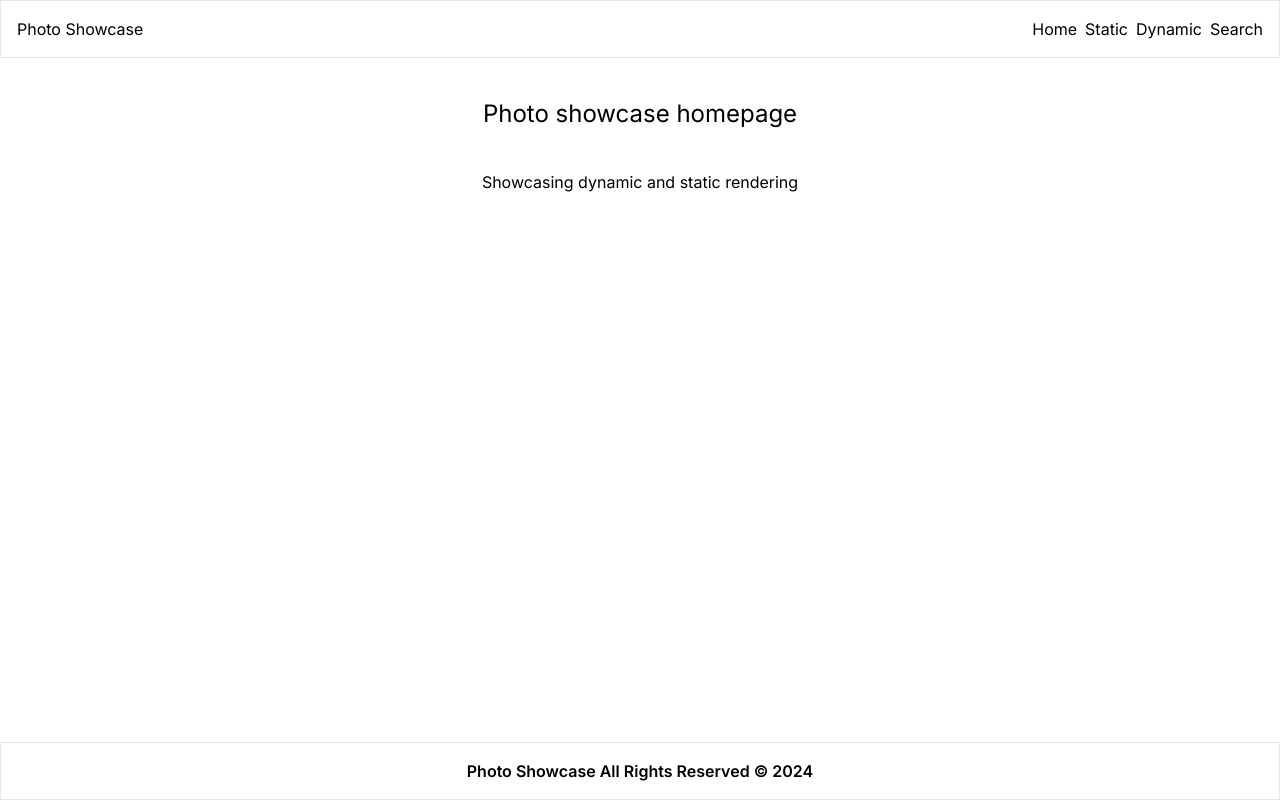
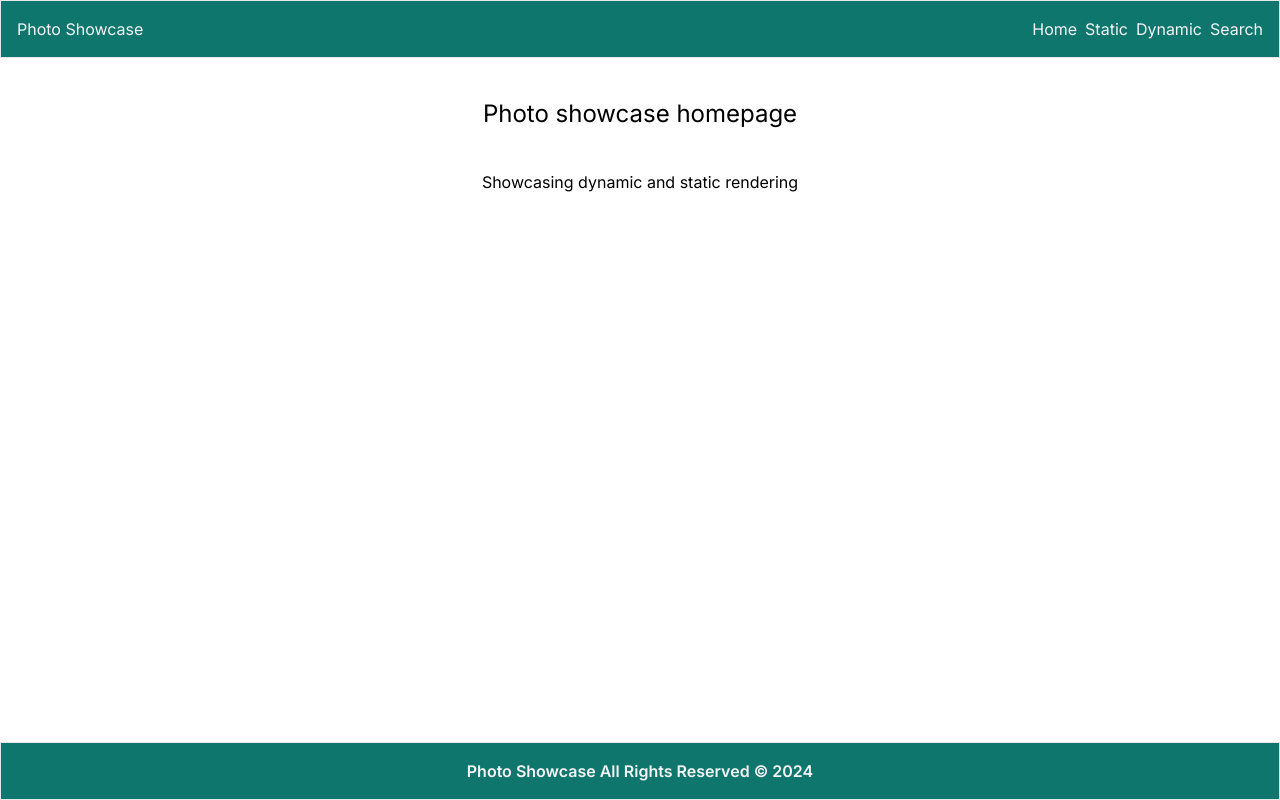
Before and after one commit to acktreptow/photo-showcase, a Next.js app: page / in a window 1280 px wide. Built offline with nearby package versions, Linux system fonts and the light colour scheme.

Commit message:
update color scheme

```diff
--- a/src/app/components/Footer.tsx
+++ b/src/app/components/Footer.tsx
@@ -1,6 +1,6 @@
 function Footer() {
   return (
-    <footer className="container mx-auto border text-center py-4">
+    <footer className="container mx-auto border text-center py-4 bg-teal-700 text-zinc-100">
       <p className="font-semibold">Photo Showcase All Rights Reserved © 2024</p>
     </footer>
   );
--- a/src/app/components/Header.tsx
+++ b/src/app/components/Header.tsx
@@ -2,7 +2,7 @@ import Link from "next/link";
 
 function Header() {
   return (
-    <header className="container mx-auto border p-4">
+    <header className="container mx-auto border p-4 bg-teal-700 text-zinc-100">
       <div className="flex justify-between">
         <div>Photo Showcase</div>
         <nav>
```
